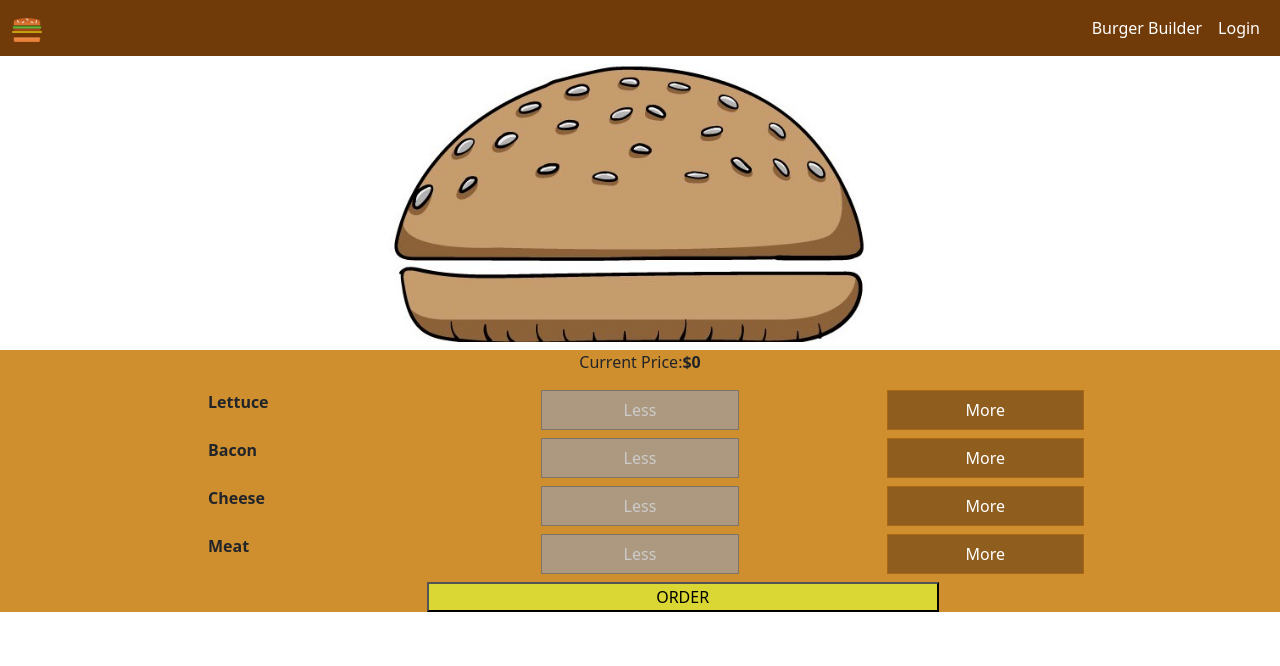
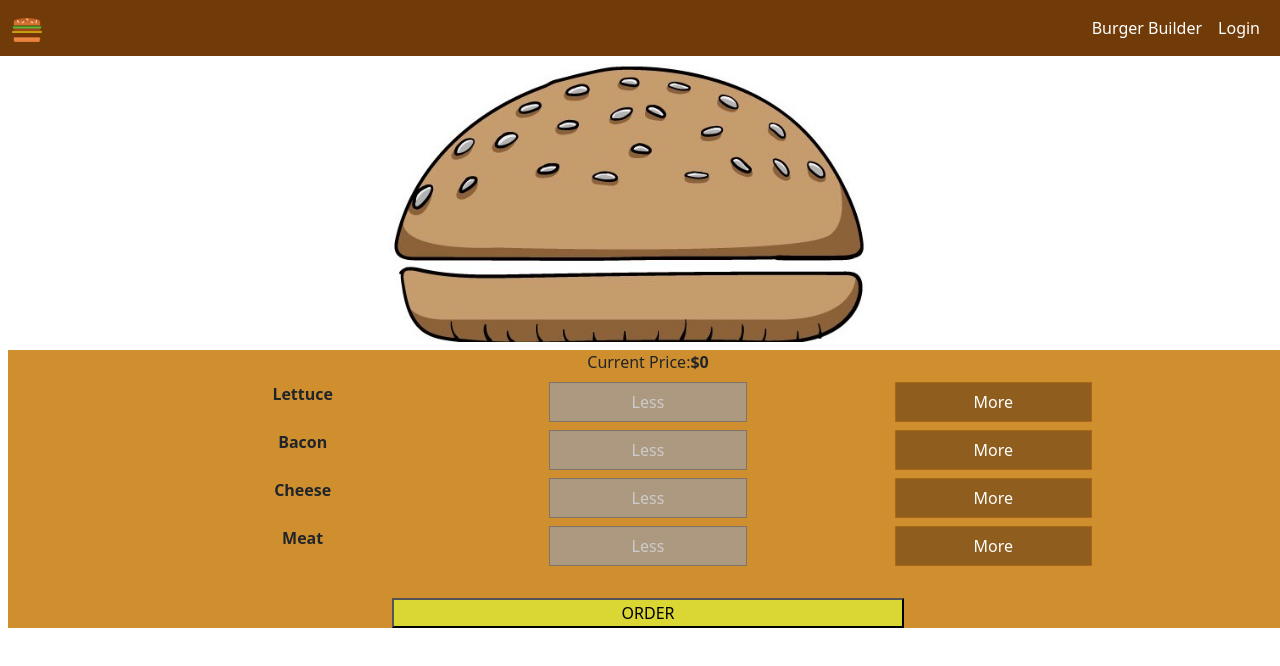
Before and after one commit to SyedMusaGillani/burger-app, a React (Create React App) app: page / in a window 1280 px wide. Shown: the top 666 px of the page. Built offline with nearby package versions, Linux system fonts and the light colour scheme.

Commit message:
fixed imports for components and assets
removed nested index files

```diff
--- a/src/App.js
+++ b/src/App.js
@@ -1,12 +1,15 @@
-import './App.css';
-import 'bootstrap/dist/css/bootstrap.min.css';
-import { Nav } from './components/nav'
-import { Controls } from './components/controls'
+import "bootstrap/dist/css/bootstrap.min.css";
+
+import { Nav } from "./components";
+import { Controls } from "./components";
+
+import "./App.css";
+
 function App() {
   return (
     <>
-      <Nav></Nav>
-      <Controls></Controls>
+      <Nav />
+      <Controls />
     </>
   );
 }
--- /dev/null
+++ b/src/assets/index.js
@@ -0,0 +1,8 @@
+import top from "./top.jpeg";
+import bottom from "./bottom.jpeg";
+import cheeseImg from "./cheese.jpeg";
+import baconImg from "./bacon.jpeg";
+import meatImg from "./meat.jpeg";
+import lettuceImg from "./lettuce.jpeg";
+
+export { top, bottom, cheeseImg, baconImg, meatImg, lettuceImg };
--- a/src/components/controls/Control.jsx
+++ b/src/components/controls/Control.jsx
@@ -1,7 +1,9 @@
 import { useState } from "react";
+
+import { IngredientControl } from "../../components";
+import { BurgerBody } from "../../components";
+
 import "./control.css";
-import IngredientControl from "./ingredientControl";
-import BurgerBody from "./burgerBody";
 
 function Control() {
   const [lettuce, setLettuce] = useState(0);
@@ -63,22 +65,13 @@ function Control() {
 
   return (
     <>
-      <BurgerBody
-        lettuce={lettuce}
-        meat={meat}
-        cheese={cheese}
-        bacon={bacon}
-      ></BurgerBody>
-      <div className="container-fluid bg-controls p-0 m-0">
-        <p className="text-center">
-          Current Price:
-          <strong>${lettuce + meat + cheese + bacon}</strong>
-        </p>
+      <BurgerBody lettuce={lettuce} meat={meat} cheese={cheese} bacon={bacon} />
+      <div className="container-fluid bg-controls p-0 m-2 text-center">
+        Current Price:
+        <strong>${lettuce + meat + cheese + bacon}</strong>
         {ingredients}
-        <div className="row m-0">
-          <div className="col-4"></div>
-          <button className="btn-order">ORDER</button>
-        </div>
+        <br />
+        <button className="justify-content-center btn-order">ORDER</button>
       </div>
     </>
   );
--- a/src/components/controls/burgerBody/index.js
+++ /dev/null
@@ -1,3 +0,0 @@
-import BurgerBody from "./BurgerBody";
-
-export default BurgerBody;
--- a/src/components/controls/index.js
+++ /dev/null
@@ -1,5 +0,0 @@
-import Controls from './Control';
-
-export {
-  Controls
-}
--- a/src/components/controls/ingredientControl/index.js
+++ /dev/null
@@ -1,2 +0,0 @@
-import IngredientControl from "./IngredientControl";
-export default IngredientControl;
--- /dev/null
+++ b/src/components/index.js
@@ -0,0 +1,6 @@
+import Nav from "./nav/Nav";
+import Controls from "./controls/Control";
+import BurgerBody from "./controls/burgerBody/BurgerBody";
+import IngredientControl from "./controls/ingredientControl/IngredientControl";
+
+export { Nav, Controls, BurgerBody, IngredientControl };
--- a/src/components/nav/index.js
+++ /dev/null
@@ -1,5 +0,0 @@
-import  Nav from './Nav';
-
-export {
-  Nav,
-};
```
Also changed, not shown: src/components/controls/burgerBody/BurgerBody.jsx (+9 -6 lines).
